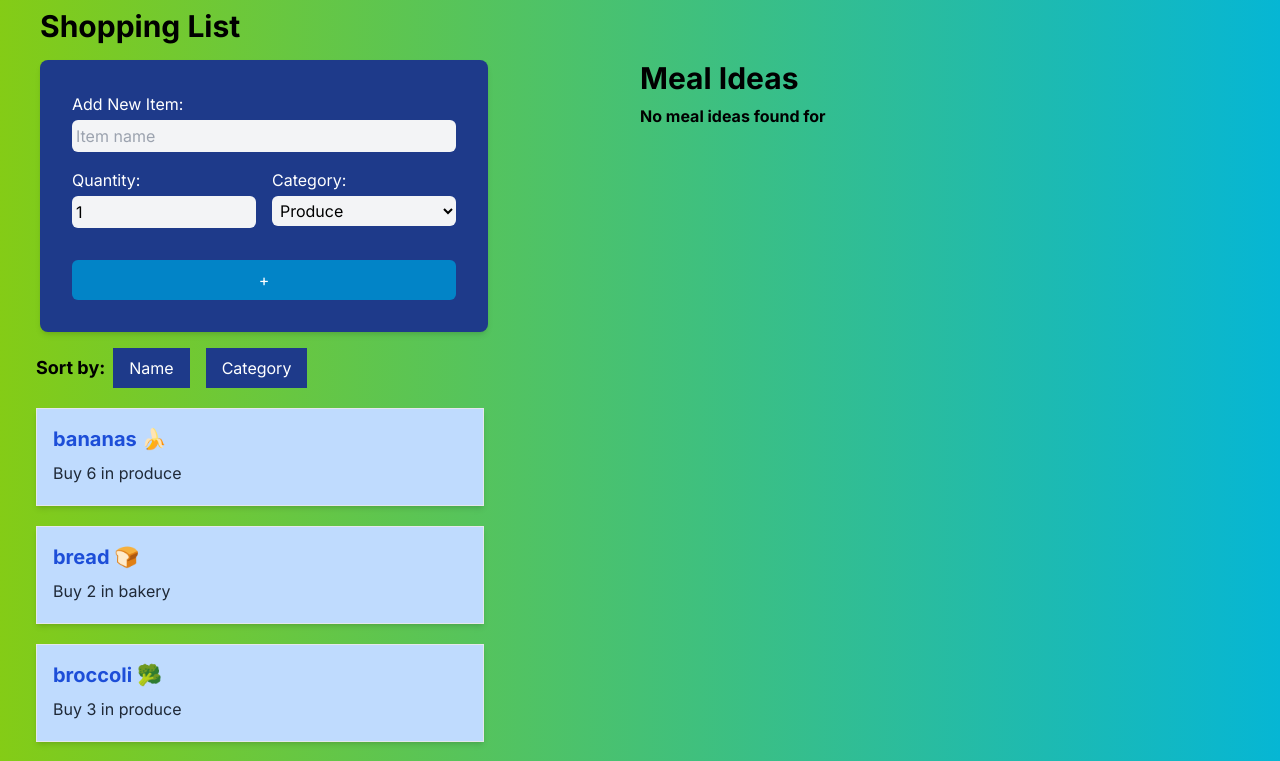
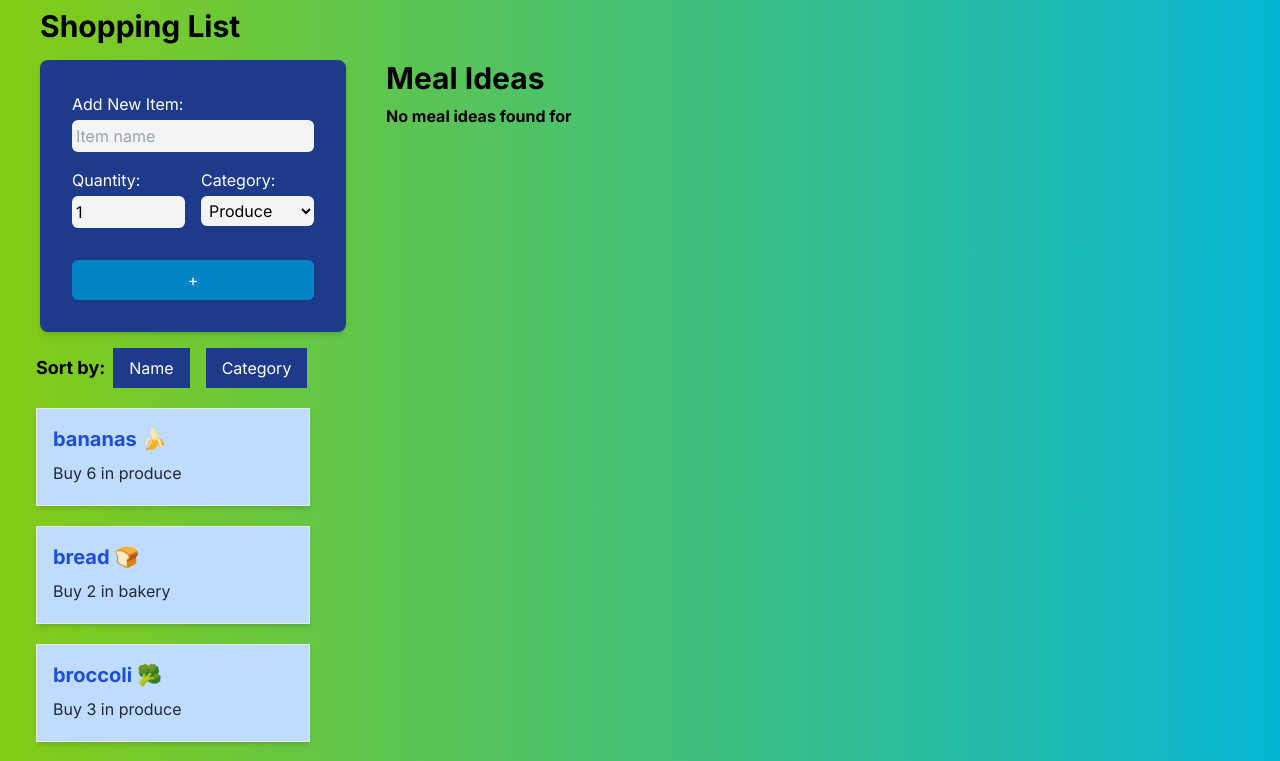
Before and after one commit to mosmee21/cprg306-assignments, a Next.js app: page /week7 in a window 1280 px wide. Shown: the top 761 px of the page. Built offline with nearby package versions, Linux system fonts and the light colour scheme.

Commit message:
updated css

```diff
--- a/app/week7/meal-ideas.js
+++ b/app/week7/meal-ideas.js
@@ -16,7 +16,7 @@ function MealIdeas({ ingredient }) {
     }, [ingredient]);
 
     return (
-        <div className="max-w-sm px-0">
+        <div className="max-w-sm ">
             <h2 className='text-3xl font-bold text-black'>Meal Ideas</h2>
             {meals.length === 0 ? (
                 <p className='pt-2 font-bold text-black'>No meal ideas found for {ingredient}</p>
--- a/app/week7/page.js
+++ b/app/week7/page.js
@@ -22,14 +22,14 @@ function Page() {
   return (
     <div className=" bg-gradient-to-r from-lime-500 to-cyan-500 py-2">
       <h1 className="text-3xl font-bold ml-10 mb-4 text-black ">Shopping List</h1>
-      <div className="flex ">
-        <div className="w-1/2 ">
+      <div className="flex max-w-4xl">
+        <div className=" mr-10">
           <NewItem onAddItem={handleAddItem} />
           <ItemList items={items} onItemSelect={handleItemSelect} />
         </div>
 
 
-        <div className="w-1/2">
+        <div className="flex ">
           <MealIdeas ingredient={selectedItemName} />
         </div>
       </div>
```
